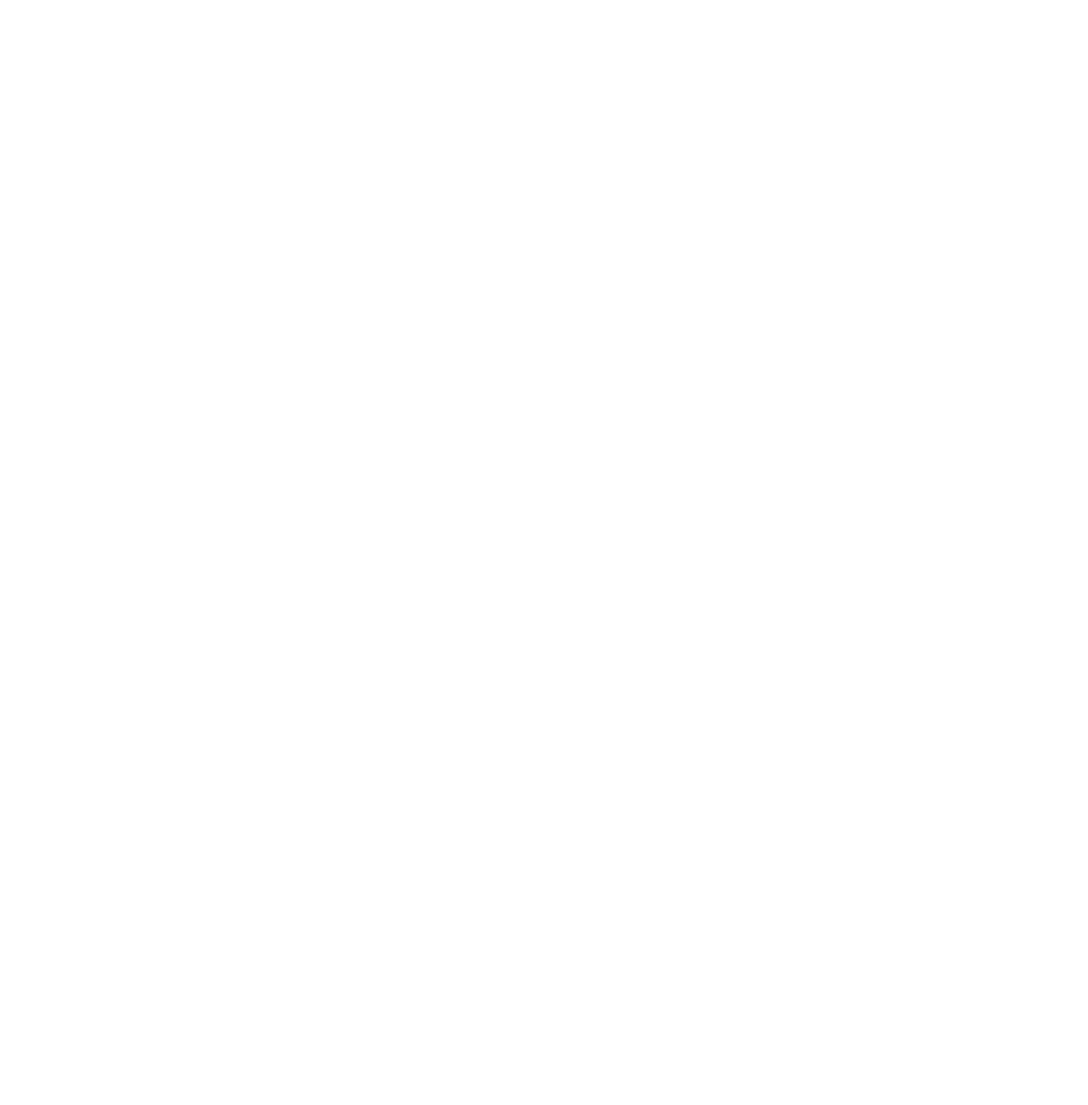
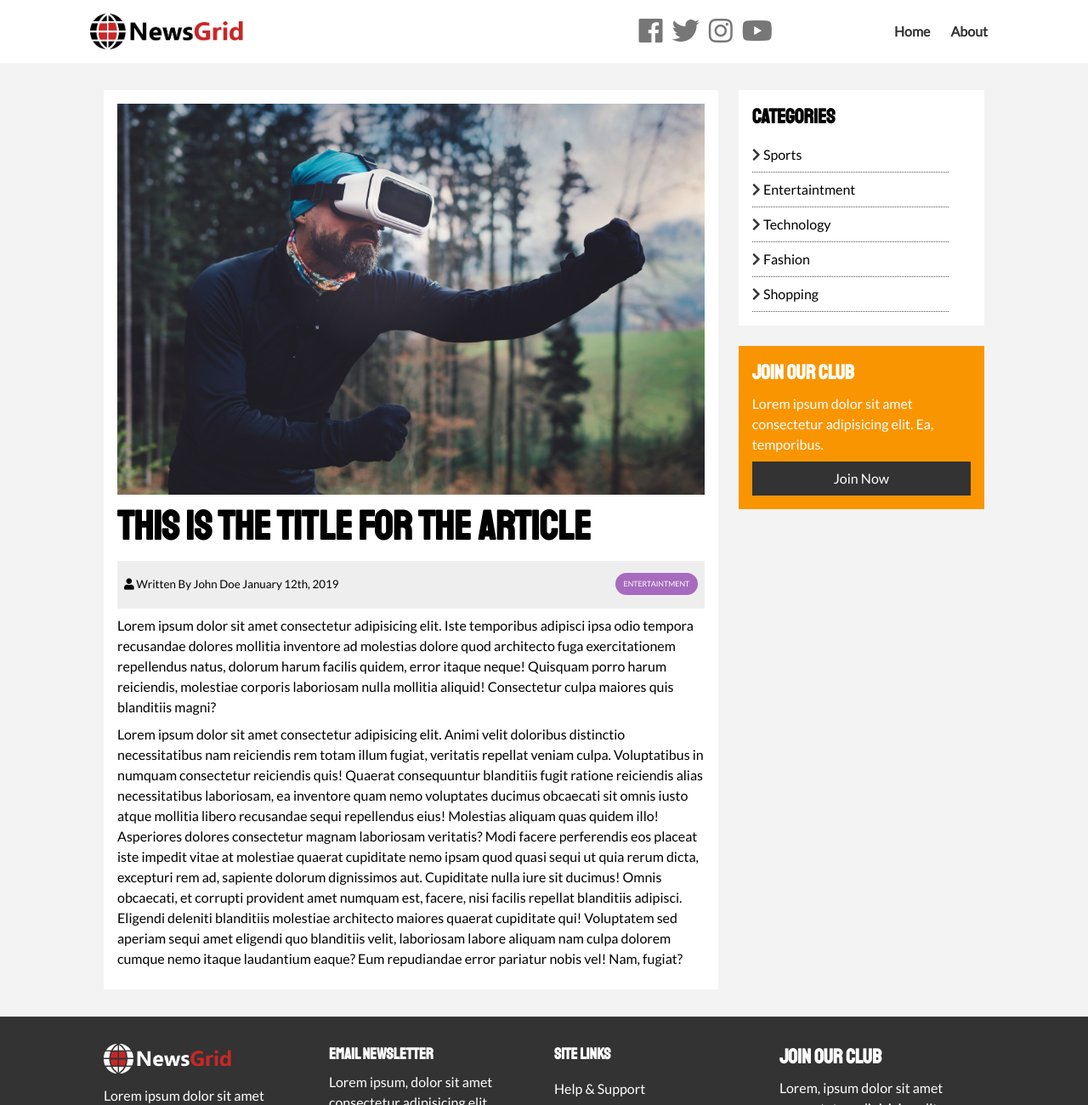
Before and after one commit to xaviguasch/newsGridApp, a plain HTML site: page article.html in a window 1280 px wide. Shown: the top 1300 px of the page at 85% size. Before the commit the page ends 800 px from the top, so only its background shows below. Drawn offline with Linux system fonts and the light colour scheme.

Commit message:
added article page markup and css styling

```diff
--- a/article.html
+++ b/article.html
@@ -0,0 +1,135 @@
+<!DOCTYPE html>
+<html lang="en">
+
+<head>
+    <meta charset="UTF-8">
+    <meta name="viewport" content="width=device-width, initial-scale=1.0">
+    <meta http-equiv="X-UA-Compatible" content="ie=edge">
+    <link rel="stylesheet" href="https://use.fontawesome.com/releases/v5.7.2/css/all.css" integrity="sha384-fnmOCqbTlWIlj8LyTjo7mOUStjsKC4pOpQbqyi7RrhN7udi9RwhKkMHpvLbHG9Sr"
+        crossorigin="anonymous">
+
+    <link href="https://fonts.googleapis.com/css?family=Lato|Staatliches" rel="stylesheet">
+    <link rel="stylesheet" href="css/style.css">
+    <link rel="stylesheet" media="screen and (max-width: 768px)" href="css/mobile.css">
+    <link rel="shortcut icon" type="image/x-icon" href="favicon.ico">
+    <title>News Grid | Latest News</title>
+</head>
+
+<body>
+    <nav id="main-nav">
+        <div class="container">
+            <img src="img/logo.png" alt="NewsGrid" class="logo">
+            <div class="social">
+                <a href="http://facebook.com" target="_blank"><i class="fab fa-facebook fa-2x"></i></a>
+                <a href="http://twitter.com" target="_blank"><i class="fab fa-twitter fa-2x"></i></a>
+                <a href="http://instagram.com" target="_blank"><i class="fab fa-instagram fa-2x"></i></a>
+                <a href="http://youtube.com" target="_blank"><i class="fab fa-youtube fa-2x"></i></a>
+            </div>
+
+            <ul>
+                <li><a href="index.html">Home</a></li>
+                <li><a href="about.html">About</a></li>
+            </ul>
+        </div>
+    </nav>
+
+    <section id="article">
+        <div class="container">
+            <div class="page-container">
+                <article class="card">
+                    <img src="img/articles/ent1.jpg" alt="">
+                    <h1 class="l-heading">This is the title for the article</h1>
+                    <div class="meta">
+                        <small>
+                            <i class="fas fa-user"></i> Written By John Doe January 12th, 2019
+                        </small>
+                        <div class="category category-ent">Entertaintment</div>
+                    </div>
+                    <p>Lorem ipsum dolor sit amet consectetur adipisicing elit. Iste temporibus adipisci ipsa
+                        odio tempora recusandae dolores mollitia inventore ad molestias dolore quod
+                        architecto fuga exercitationem repellendus natus, dolorum harum facilis quidem, error
+                        itaque neque! Quisquam porro harum reiciendis, molestiae corporis laboriosam nulla
+                        mollitia aliquid! Consectetur culpa maiores quis blanditiis magni?</p>
+                    <p>Lorem ipsum dolor sit amet consectetur adipisicing elit. Animi velit doloribus
+                        distinctio necessitatibus nam reiciendis rem totam illum fugiat, veritatis repellat
+                        veniam culpa. Voluptatibus in numquam consectetur reiciendis quis! Quaerat
+                        consequuntur blanditiis fugit ratione reiciendis alias necessitatibus laboriosam, ea
+                        inventore quam nemo voluptates ducimus obcaecati sit omnis iusto atque mollitia
+                        libero recusandae sequi repellendus eius! Molestias aliquam quas quidem illo!
+                        Asperiores dolores consectetur magnam laboriosam veritatis? Modi facere perferendis
+                        eos placeat iste impedit vitae at molestiae quaerat cupiditate nemo ipsam quod quasi
+                        sequi ut quia rerum dicta, excepturi rem ad, sapiente dolorum dignissimos aut.
+                        Cupiditate nulla iure sit ducimus! Omnis obcaecati, et corrupti provident amet
+                        numquam est, facere, nisi facilis repellat blanditiis adipisci. Eligendi deleniti
+                        blanditiis molestiae architecto maiores quaerat cupiditate qui! Voluptatem sed
+                        aperiam sequi amet eligendi quo blanditiis velit, laboriosam labore aliquam nam culpa
+                        dolorem cumque nemo itaque laudantium eaque? Eum repudiandae error pariatur nobis
+                        vel! Nam, fugiat?</p>
+                </article>
+
+                <aside id="categories" class="card">
+                    <h2>Categories</h2>
+                    <ul class="list">
+                        <li><a href="#"><i class="fas fa-chevron-right"></i></a> Sports</li>
+                        <li><a href="#"><i class="fas fa-chevron-right"></i></a> Entertaintment</li>
+                        <li><a href="#"><i class="fas fa-chevron-right"></i></a> Technology</li>
+                        <li><a href="#"><i class="fas fa-chevron-right"></i></a> Fashion</li>
+                        <li><a href="#"><i class="fas fa-chevron-right"></i></a> Shopping</li>
+                    </ul>
+                </aside>
+
+                <aside class="card bg-secondary">
+                    <h2>Join Our Club</h2>
+                    <p>Lorem ipsum dolor sit amet consectetur adipisicing elit. Ea, temporibus.</p>
+                    <a href="" class="btn btn-dark btn-block">Join Now</a>
+                </aside>
+            </div>
+        </div>
+    </section>
+
+    <!-- Footer -->
+    <footer id="main-footer" class="py-2">
+        <div class="container footer-container">
+            <div>
+                <img src="img/logo_light.png" alt="NewsGrid">
+                <p>Lorem ipsum dolor sit amet consectetur adipisicing elit. Illum qui odit consequuntur,
+                    ipsam
+                    minus at iusto officiis! Magnam, doloribus atque?</p>
+            </div>
+
+
+            <div>
+                <h3>Email Newsletter</h3>
+                <p>Lorem ipsum, dolor sit amet consectetur adipisicing elit.</p>
+                <form>
+                    <input type="email" placeholder="Enter email">
+                    <input type="submit" value="Subscribe" class="btn btn-primary">
+                </form>
+            </div>
+
+            <div>
+                <h3>Site Links</h3>
+                <ul class="list">
+                    <li><a href="#">Help & Support</a></li>
+                    <li><a href="#">Privacy Policy</a></li>
+                    <li><a href="#">About Us</a></li>
+                    <li><a href="#">Contact</a></li>
+                </ul>
+            </div>
+
+            <div>
+                <h2>Join Our Club</h2>
+                <p>Lorem, ipsum dolor sit amet consectetur adipisicing elit. Ratione, numquam?</p>
+                <a href="#" class="btn btn-secondary">Join Now</a>
+            </div>
+
+            <div>
+                <p>Copyright &copy; 2019, All Rights Reserved</p>
+            </div>
+
+        </div>
+    </footer>
+
+</body>
+
+</html>
--- a/css/style.css
+++ b/css/style.css
@@ -171,6 +171,10 @@
     padding: 3rem;
 }
 
+.l-heading {
+    font-size: 3rem;
+}
+
 .list li {
     padding: .5rem 0;
     border-bottom: #555 dotted 1px;
@@ -296,6 +300,18 @@
     grid-column: 2 / span 2;
 }
 
+#article .meta {
+    display: flex;
+    justify-content: space-between;
+    align-items: center;
+    background: #eee;
+    padding: .5rem;
+}
+
+#article .meta .category {
+    margin-top: .4rem;
+}
+
 /* Footer */
 #main-footer {
     background: var(--dark-color);
```
